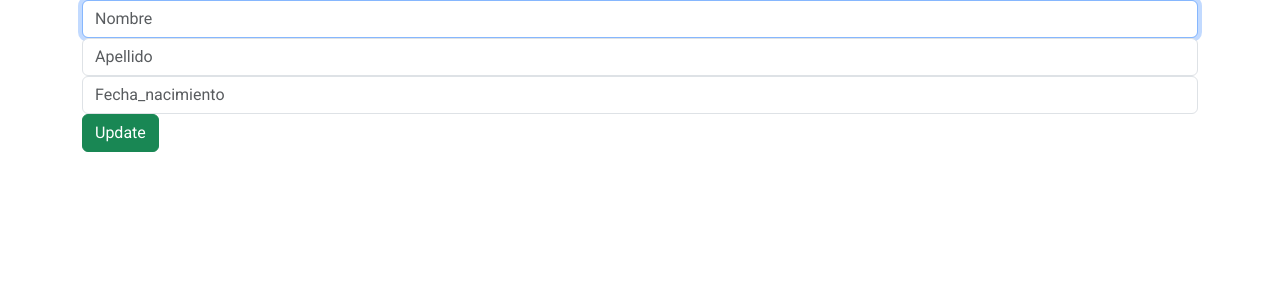
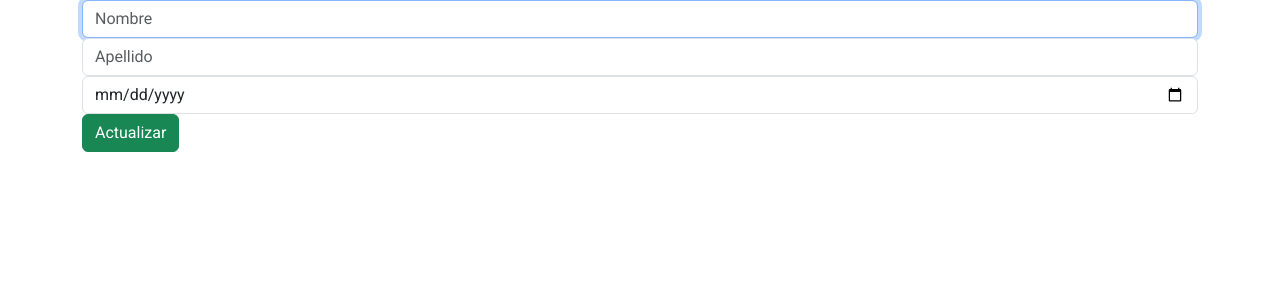
Before and after one commit to defmex/frontmaster, an Angular app: page /editar/1 in a window 1280 px wide. Shown: the top 300 px of the page. Built offline with nearby package versions, Linux system fonts and the light colour scheme; no server answers.

Commit message:
Corregi error de vista

```diff
--- a/src/app/create/create.component.html
+++ b/src/app/create/create.component.html
@@ -1,14 +1,14 @@
 <div class="container">
         <div></div>
         <div *ngIf="persona">
-        <div><input type="text" name="nombre" [(ngModel)]="persona.nombre" class="form-control" placeholder="Nombre"
-                autofocus>
+                <div><input type="text" name="nombre" [(ngModel)]="persona.nombre" class="form-control"
+                                placeholder="Nombre" autofocus>
                 </div>
-        <div><input type="text" name="nombre" [(ngModel)]="persona.apellido" class="form-control" placeholder="Apellido"
-                autofocus>
+                <div><input type="text" name="apellido" [(ngModel)]="persona.apellido" class="form-control"
+                                placeholder="Apellido" autofocus>
                 </div>
-        <div><input type="text" name="nombre" [(ngModel)]="persona.fecha_nacimiento" class="form-control"
-                placeholder="Fecha_nacimiento" autofocus>
+                <div><input type="date" name="fecha_nacimiento" [(ngModel)]="persona.fecha_nacimiento"
+                                class="form-control" placeholder="Fecha_nacimiento" autofocus>
                 </div>
                 <button class="btn btn-success" (click)="creaPersona()">Crear</button>
         </div>
--- a/src/app/fomrs/fomrs.component.html
+++ b/src/app/fomrs/fomrs.component.html
@@ -1,15 +1,17 @@
 <div class="container">
-    <div></div>
-    <div *ngIf="persona">
-        <div><input type="text" name="nombre" [(ngModel)]="persona.nombre" class="form-control" placeholder="Nombre"
-                autofocus>
+        <div></div>
+        <div *ngIf="persona">
+                <div><input type="text" name="nombre" [(ngModel)]="persona.nombre" class="form-control"
+                                placeholder="Nombre" autofocus>
+                </div>
+                <div><input type="text" name="apellido" [(ngModel)]="persona.apellido" class="form-control"
+                                placeholder="Apellido" autofocus>
+                </div>
+                <div><input type="date" name="fecha_nacimiento"
+                                [ngModel]="persona.fecha_nacimiento | date:'yyyy-MM-dd' : 'UTC'"
+                                (ngModelChange)="persona.fecha_nacimiento = $event" class="form-control"
+                                placeholder="Fecha_nacimiento">
+                </div>
+                <button class="btn btn-success" (click)="actualizarDato()">Actualizar</button>
         </div>
-        <div><input type="text" name="nombre" [(ngModel)]="persona.apellido" class="form-control" placeholder="Apellido"
-                autofocus>
-        </div>
-        <div><input type="text" name="nombre" [(ngModel)]="persona.fecha_nacimiento" class="form-control"
-                placeholder="Fecha_nacimiento" autofocus>
-        </div>
-        <button class="btn btn-success" (click)="actualizarDato()">Update</button>
-    </div>
 </div>
--- a/src/app/personas/personas.component.html
+++ b/src/app/personas/personas.component.html
@@ -20,8 +20,8 @@
                 <td>{{ persona.apellido }}</td>
                 <td>{{ persona.fecha_nacimiento|date:'yyyy-MM-dd'}}</td>
                 <td><button class="btn btn-danger" [routerLink]="['']"
-                        (click)="deletePersona(persona.id)">deleter</button></td>
-                <td><button class="btn btn-primary" [routerLink]="['editar/',persona.id]">update</button></td>
+                        (click)="deletePersona(persona.id)">Eliminar</button></td>
+                <td><button class="btn btn-primary" [routerLink]="['editar/',persona.id]">Actualizar</button></td>
 
             </tr>
         </tbody>
--- a/src/app/personas/personas.component.ts
+++ b/src/app/personas/personas.component.ts
@@ -9,7 +9,6 @@ import { Router } from '@angular/router';
   styleUrls: ['./personas.component.css']
 })
 export class PersonasComponent {
-  //@Input() persona: Persona;
   data: Persona[] = [];
 
   constructor(private personaService: PersonasService, private router: Router) { }
@@ -27,16 +26,7 @@ export class PersonasComponent {
   deletePersona(id: string | undefined) {
     this.personaService.deletePersona(id).subscribe(() => {
       console.log('listo');
+      window.location.reload();
     });
   }
-
-
 }
-
-/*
-  personas: Observable<Persona>;
-  constructor(private personaService: PersonasService) { }
-  ngOnInit() {
-    this.personas = this.personaService.getPersonas();
-  }
-  */
```
Lines whose indentation alone changed are shown as unchanged.
